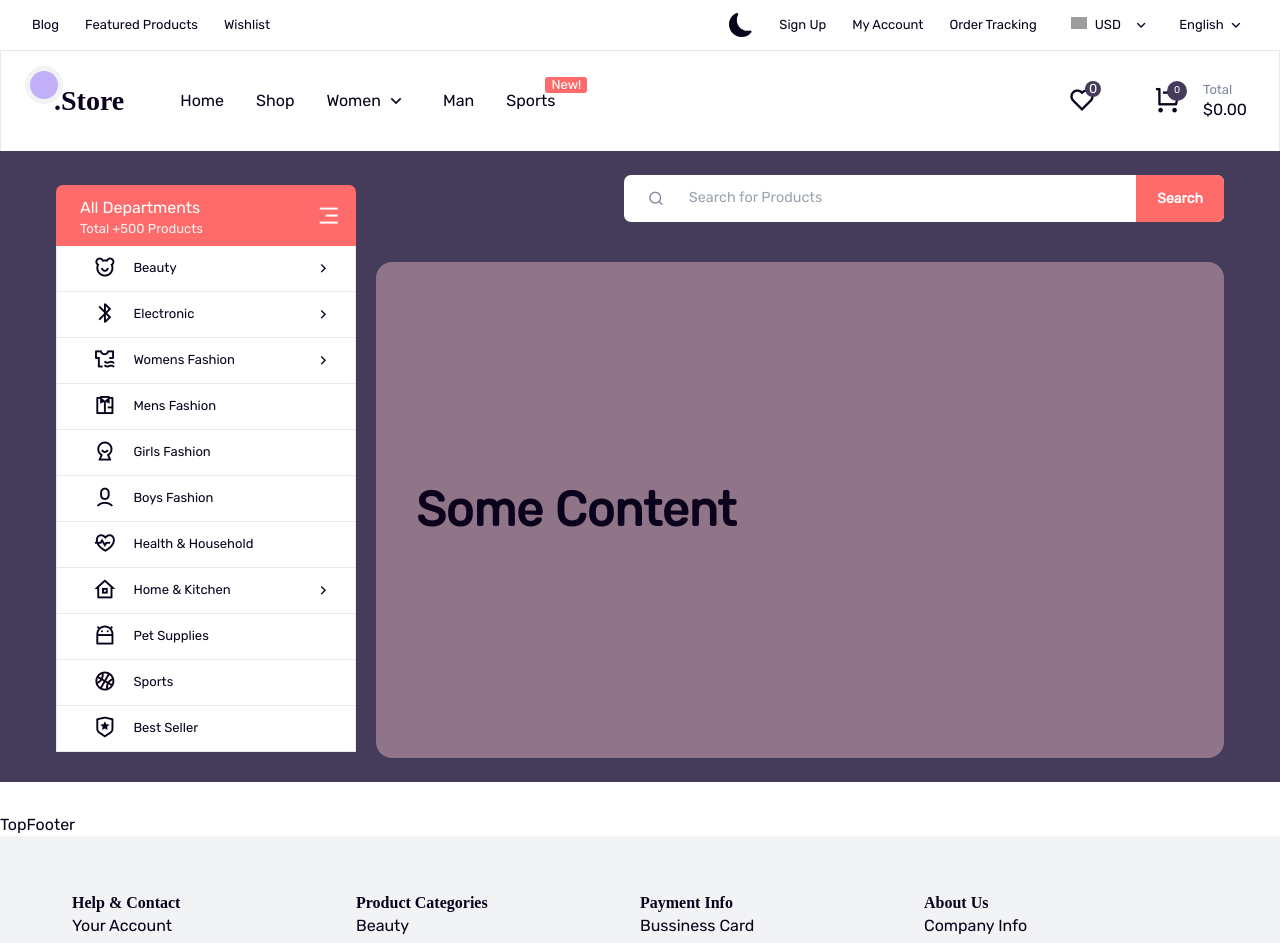
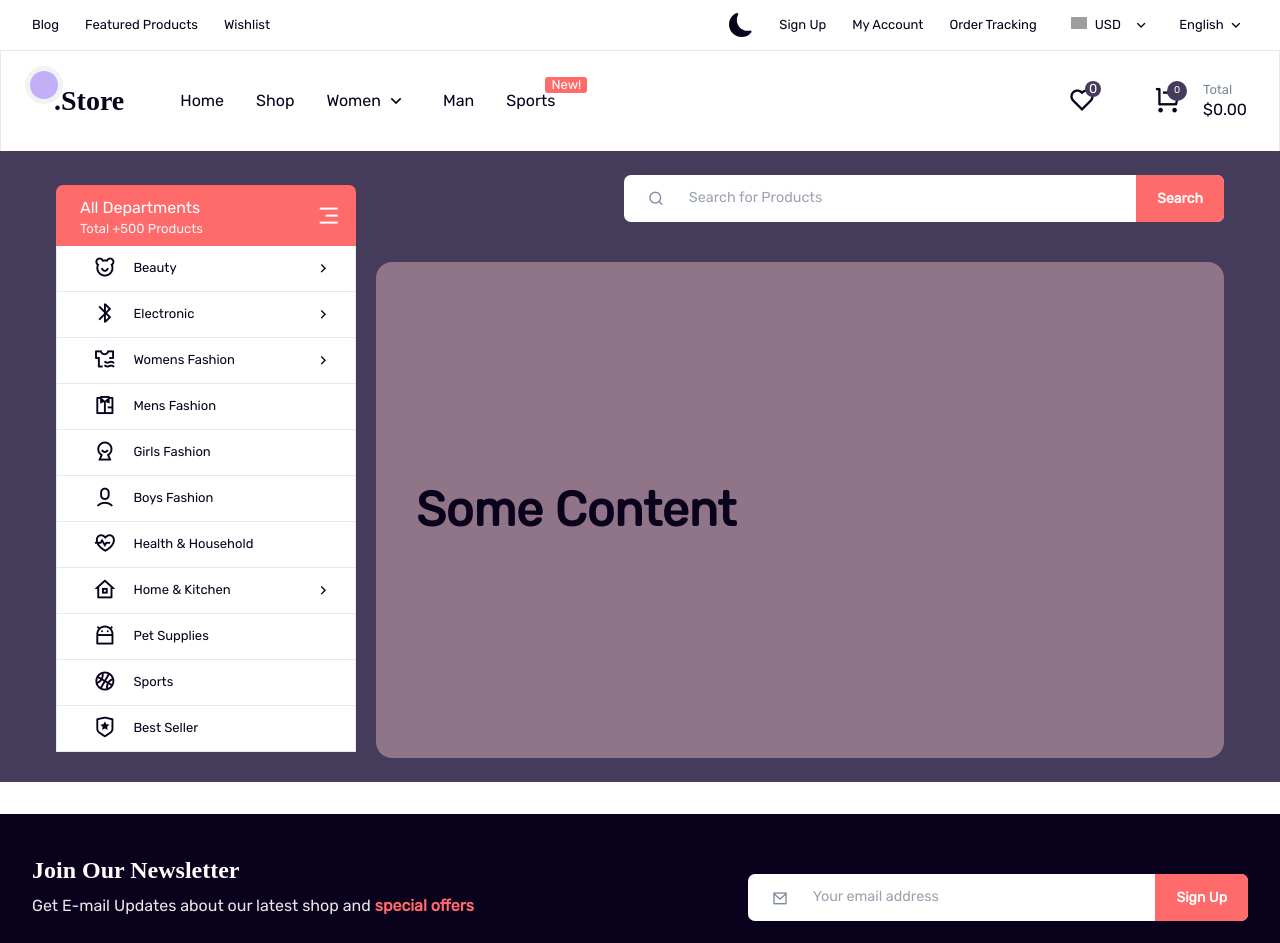
Before and after one commit to sdy2000/top-shop, a React (Vite) app: page / in a window 1280 px wide. Shown: the top 943 px of the page. Built offline with nearby package versions, Linux system fonts and the light colour scheme; grey boxes are pictures that could not be loaded.

Commit message:
top footer added

```diff
--- a/src/assets/global.css
+++ b/src/assets/global.css
@@ -385,10 +385,34 @@ form.search button:hover{
 .off-canvas .thetop-nav .right ul ul li a {
     @apply p-[0.5em] border-[1px] border-solid border-border-color leading-[16px] mt-0 mr-[0.5em] mb-[0.5em] ml-0;
 }
-
+/*
+    05. Footer
+        a. News Letter
+*/
+.newsletter {
+    padding: 2.5em 0;
+    background-color: var(--dark-color);
+    color: var(--white-color);
+}
+.newsletter h3 {
+    font-size: 1.5em;
+}
+.newsletter p {
+    font-weight: var(--fw3);
+    color: var(--border-color);
+    margin: 0.5em 0 1.5em 0;
+}
+.newsletter p strong {
+    color: var(--primary-color);
+}
+.newsletter form {
+    max-width: 500px;
+    width: var(--percent100);
+}
 .widgets {
     padding: 3.5em 2.5em;
     background-color: var(--light-bg-color);
+    @apply py-[3.5em] px-[2.5em]
 }
 
 /*
@@ -399,36 +423,25 @@ form.search button:hover{
     padding: 3.5em 0 5em 0;
 }
 .footer-info .wrapper .flexcol {
-    align-items: center;
-    gap: 0;
+    @apply items-center gap-0;
 }
 .footer-info ul li a {
-    font-size: 1.25em;
-    display: flex;
-    align-items: center;
-    justify-content: center;
-    width: 40px;
-    height: 40px;
-    background-color: var(--light-bg-color);
-    border-radius: var(--percent50);
-    margin: 0.25em;
     transition: var(--trans-background);
+    @apply text-[1.25em] flex items-center justify-center w-[40px] h-[40px] bg-light-bg-color rounded-[50%] m-[0.25em];
 }
 .footer-info ul li a:hover {
-    background-color: var(--border-color);
+    @apply bg-border-color;
 }
 .footer-info .logo a {
     margin: 0 0 1em -0.75em;
 }
 .footer-info .mini-text {
-    margin-top: 2em;
-    text-align: center;
+    @apply mt-[2em] text-center;
 }
 
 .flexwrap .row {
     flex: 0 0 100%;
-    width: 100%;
-    margin-bottom: 2em;
+    @apply w-full mb-[2em];
 }
 @layer utilities {
 
--- a/src/features/layouts/home-layout/top-footer.jsx
+++ b/src/features/layouts/home-layout/top-footer.jsx
@@ -1,4 +1,22 @@
 const TopFooter = () => {
-  return <div>TopFooter</div>;
+  return <div>
+    <div className="newsletter">
+      <div className="container">
+        <div className="wrapper">
+          <div className="box">
+            <div className="content">
+              <h3>Join Our Newsletter</h3>
+              <p>Get E-mail Updates about our latest shop and <strong>special offers</strong></p>
+            </div>
+            <form action="" className="search">
+              <span className="icon-large"><i className="ri-mail-line"></i></span>
+              <input type="email" placeholder="Your email address" required />
+                <button type="submit">Sign Up</button>
+            </form>
+          </div>
+        </div>
+      </div>
+    </div>
+  </div>;
 };
 export default TopFooter;
```
